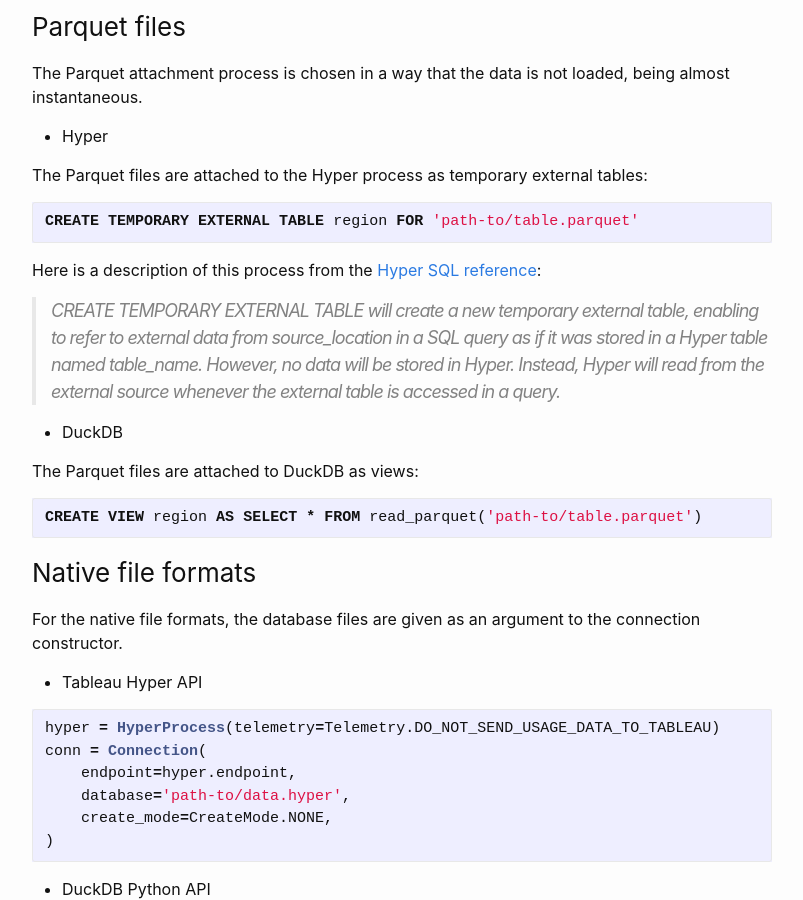
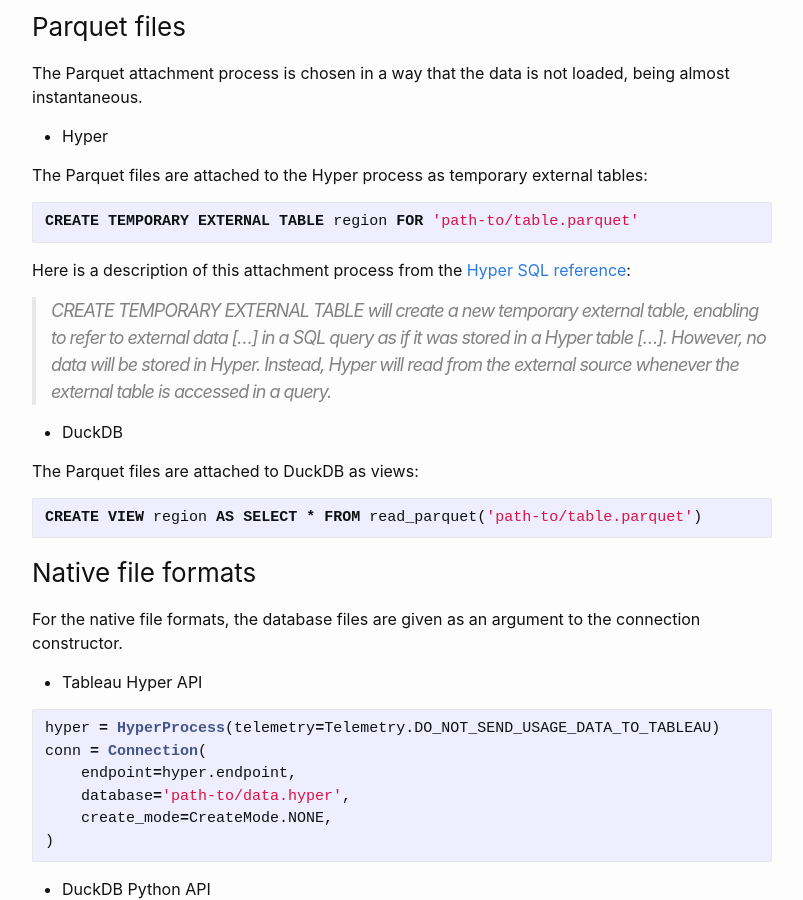
Before and after one commit to aetperf/aetperf.github.io, a Jekyll site: the page built from _posts/2023-04-04-TPC-H-benchmark-of-Hyper-and-DuckDB-on-Windows-and-Linux-OS.md, in a window 1280 px wide and 900 px high, scrolled down 1778 px. Shown: the whole window, without its empty margins (238-1041 px from the left). Built offline with Jekyll 4.4.1, drawn with Linux system fonts in a browser that asks for light colours; comment, search, counter and statistics services are not loaded.

Commit message:
small update

````diff
--- a/_posts/2023-04-04-TPC-H-benchmark-of-Hyper-and-DuckDB-on-Windows-and-Linux-OS.md
+++ b/_posts/2023-04-04-TPC-H-benchmark-of-Hyper-and-DuckDB-on-Windows-and-Linux-OS.md
@@ -75,9 +75,9 @@
 CREATE TEMPORARY EXTERNAL TABLE region FOR 'path-to/table.parquet'
 ```
 
-Here is a description of this process from the [Hyper SQL reference](https://help.tableau.com/current/api/hyper_api/en-us/reference/sql/sql-createexternaltable.html):
+Here is a description of this attachment process from the [Hyper SQL reference](https://help.tableau.com/current/api/hyper_api/en-us/reference/sql/sql-createexternaltable.html):
 
-> CREATE TEMPORARY EXTERNAL TABLE will create a new temporary external table, enabling to refer to external data from source_location in a SQL query as if it was stored in a Hyper table named table_name. However, no data will be stored in Hyper. Instead, Hyper will read from the external source whenever the external table is accessed in a query.
+> CREATE TEMPORARY EXTERNAL TABLE will create a new temporary external table, enabling to refer to external data [...] in a SQL query as if it was stored in a Hyper table [...]. However, no data will be stored in Hyper. Instead, Hyper will read from the external source whenever the external table is accessed in a query.
 
 - DuckDB
 
````
Also changed, not shown: _posts/WP_2023-04-04-TPC-H-benchmark-of-Hyper-and-DuckDB-on-Windows-and-Linux-OS.md (+2 -2 lines).
